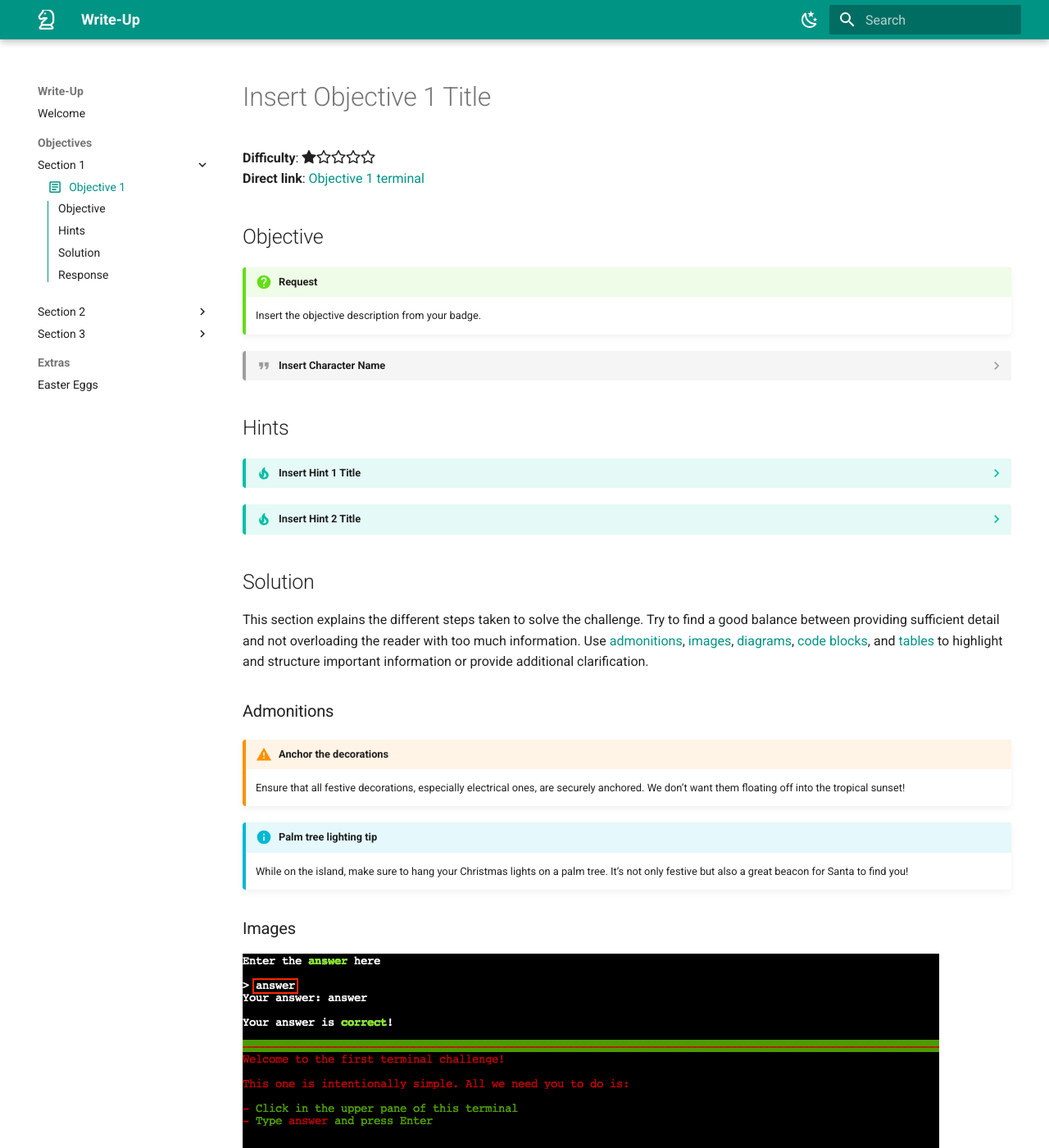
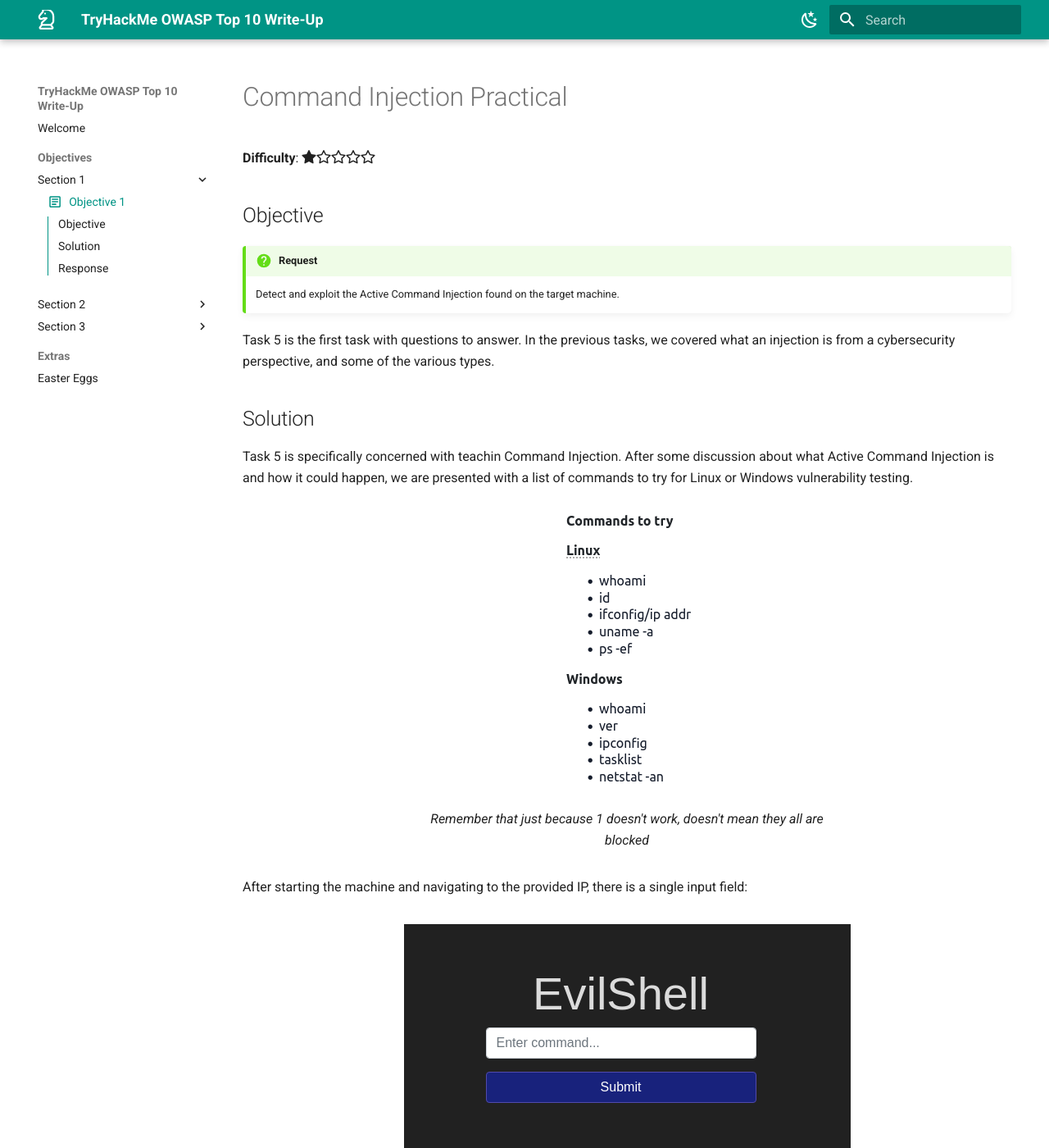
Before and after one commit to knight-scott/TryHackMe-OWASP-Top-10-WriteUp, an MkDocs documentation site: the page built from docs/objectives/o1.md, in a window 1280 px wide and 1400 px high. Shown: the whole window at 82% size. Built offline with MkDocs 1.6.1 and Material for MkDocs 9.7.7, drawn with Linux system fonts in a browser that asks for light colours; comment, search, counter and statistics services are not loaded; some of the changed text lies outside the part shown.

```diff
--- a/docs/objectives/o1.md
+++ b/docs/objectives/o1.md
@@ -2,39 +2,73 @@
 icon: material/text-box-outline
 ---
 
-# Insert Objective 1 Title
+# Command Injection Practical
 
 **Difficulty**: :fontawesome-solid-star::fontawesome-regular-star::fontawesome-regular-star::fontawesome-regular-star::fontawesome-regular-star:<br/>
-**Direct link**: [Objective 1 terminal](https://.../)
 
 ## Objective
 
 !!! question "Request"
-    Insert the objective description from your badge.
+    Detect and exploit the Active Command Injection found on the target machine.
 
-??? quote "Insert Character Name"
-    Copy the first part of the conversation with Elf Name here<br/>
-    You can use `<br/>` to ensure each sentence starts on a new line.
-
-## Hints
-
-??? tip "Insert Hint 1 Title"
-    Along the way you will receive different hints. Insert them here.
-
-??? tip "Insert Hint 2 Title"
-    Along the way you will receive different hints. Insert them here.
+Task 5 is the first task with questions to answer. In the previous tasks, we covered what an injection is from a cybersecurity perspective, and some of the various types.
 
 ## Solution
 
-This section explains the different steps taken to solve the challenge. Try to find a good balance between providing sufficient detail and not overloading the reader with too much information. Use [admonitions](https://squidfunk.github.io/mkdocs-material/reference/admonitions/), [images](https://squidfunk.github.io/mkdocs-material/reference/images/), [diagrams](https://squidfunk.github.io/mkdocs-material/reference/diagrams/), [code blocks](https://squidfunk.github.io/mkdocs-material/reference/code-blocks/), and [tables](https://squidfunk.github.io/mkdocs-material/reference/data-tables/) to highlight and structure important information or provide additional clarification.
+Task 5 is specifically concerned with teachin Command Injection. After some discussion about what Active Command Injection is and how it could happen, we are presented with a list of commands to try for Linux or Windows vulnerability testing.
 
-### Admonitions
+![injection](../img/objectives/o1/cmd-injct.png)
+/// caption
+Remember that just because 1 doesn't work, doesn't mean they all are blocked
+///
 
-!!! warning "Anchor the decorations"
-    Ensure that all festive decorations, especially electrical ones, are securely anchored. We don’t want them floating off into the tropical sunset!
+After starting the machine and navigating to the provided IP, there is a single input field:
 
-!!! info "Palm tree lighting tip"
-    While on the island, make sure to hang your Christmas lights on a palm tree. It’s not only festive but also a great beacon for Santa to find you!
+![evil](../img/objectives/o1/EvilShell.png)
+/// caption
+///
+
+Going off the hint of commands to try, we can start with `whoami`. Entering that into our input field gives us an output of `www-data` as if we were inputting it directly to a terminal prompt.
+
+![whoami](../img/objectives/o1/objective.png)
+/// caption
+///
+
+Now that we have confirmed that there is a command injection vulnerability, we can began exploring for our answers.
+
+!!! quesiton "What strange text file is in the website root directory?"
+    To list the contents of a directory we can use the **list** command `ls`
+
+![answer1](../img/objectives/o1/answer1.png)
+/// caption
+Enter the file found here in the room.
+///
+
+!!! question "How many non-root/non-service/non-daemon users are there?"
+    use `cat /etc/passwd`
+
+This is a bit of a trick question. I had to look up different ways to determine if a user was a service or daemon. This [site](https://www.cyberciti.biz/faq/understanding-etcpasswd-file-format/) was a helpful refresher, particularly the `/etc/passwd` format.<br/>
+
+| oracle:    | x:         | 1021:           | 1020:            | Oracle user:           | /data/network/oracle: | /bin/bash       |
+| :--------- | :--------- | :-------------- | :--------------- | :--------------------- | :-------------------- | :-------------- |
+| `Username` | `Password` | `User ID (UID)` | `Group ID (GID)` | `User ID Ingo (GECOS)` | `Home directory`      | `Command/shell` |
+
+![answer2](../img/objectives/o1/answer2.png)
+/// caption
+///
+
+We can look through the returned `/passwd` file searching for a `User ID (UID)` (column 3) over 1000 since the IDs below 1000 are typically reserved for system and service accounts. We can also look for valid login shells such as `/bin/bash` or `/bin/zsh`.
+
+!!! info "Linux Fu"
+    If you are unfamiliar with basic Linux commands and file structure, it can be very useful to spend some time learning those skills.
+
+!!! success "Count the users who do not belong to the system"
+    Don't doubt yourself.
+
+!!! question "What user is this app running as?"
+    What command will tell you what account you are logged in as?
+
+
 
 ### Images
 
@@ -73,13 +107,8 @@ fi
 
 ### Tables
 
-| Activity             | Santa's Verdict       | Elf Comments                    |
-| :------------------- | :-------------------- | :------------------------------ |
-| Iceberg Surfing      | Risky Business        | "Lost three surfboards!"        |
-| Polar Bear Hugs      | Approach with Caution | "Fluffy but... brisk."          |
-| Snow Fort Building   | Highly Recommended    | "Elf-sized doorways only."      |
-| Aurora Light Chasing | Magical Experience    | "Better than Christmas lights!" |
-| Penguin Parade       | Absolute Must-See     | "They're oddly organized!"      |
+
+
 
 !!! success "Answer"
     Insert the answer to the objective here.
--- a/mkdocs.yml
+++ b/mkdocs.yml
@@ -1,6 +1,6 @@
 # Reference: https://squidfunk.github.io/mkdocs-material/reference/
-site_name: <Insert Title> Write-Up
-site_author: Author Name
+site_name: TryHackMe OWASP Top 10 Write-Up
+site_author: Knight
 theme:
   icon:
     # Material for MkDocs bundles several icon sets:
@@ -56,15 +56,9 @@ theme:
         name: Switch to light mode
 extra:
   social:
-    - icon: fontawesome/brands/twitter
-      link: https://twitter.com/<twitter_username>
-      name: Twitter
     - icon: fontawesome/brands/github
-      link: https://github.com/<github_username>
+      link: https://github.com/knight-scott
       name: GitHub
-    - icon: fontawesome/brands/instagram
-      link: https://www.instagram.com/<instagram_username>
-      name: Instagram
 extra_css:
   - css/extra.css
 extra_javascript:
@@ -74,6 +68,7 @@ markdown_extensions:
   - abbr
   - attr_list
   - admonition
+  - md_in_html
   - meta
   - footnotes
   - def_list
@@ -81,6 +76,7 @@ markdown_extensions:
       permalink: ⚓︎
       toc_depth: 2
   - pymdownx.details
+  - pymdownx.blocks.caption
   - pymdownx.keys
   - pymdownx.details
   - pymdownx.tabbed:
```
Also changed, not shown: README.md (+9 -40 lines), docs/index.md (+5 -6 lines), docs/img/misc/OWASP10.png (added), docs/img/objectives/o1/EvilShell.png (added), docs/img/objectives/o1/answer1.png (added), docs/img/objectives/o1/answer2.png (added), docs/img/objectives/o1/cmd-injct.png (added), docs/img/objectives/o1/objective.png (added).
